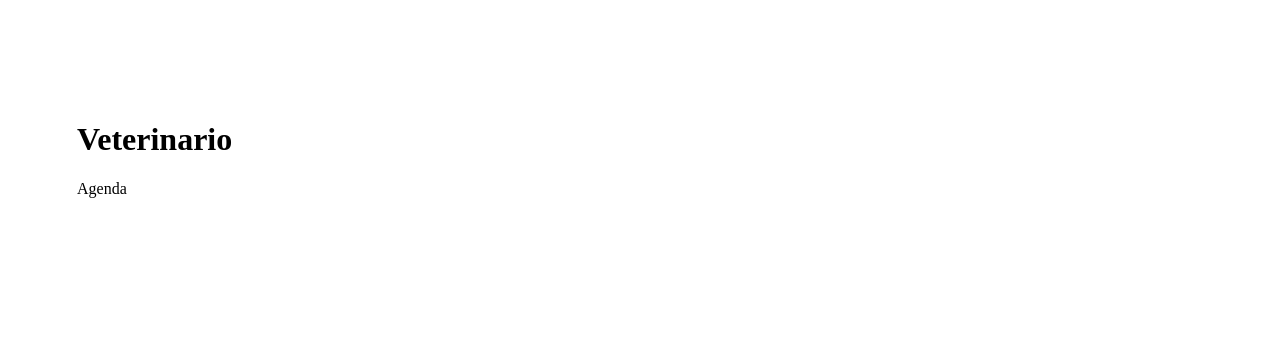
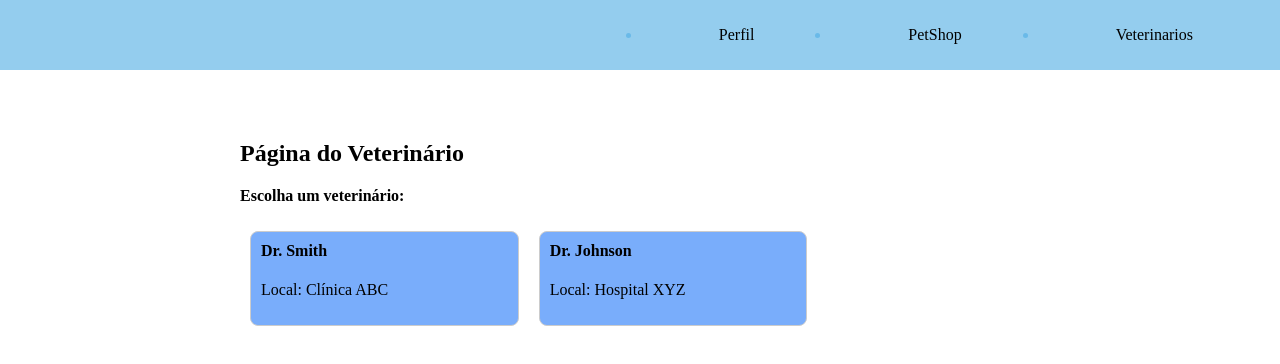
Before and after one commit to willianarauj0/petr, a React (Create React App) app: page /Vet in a window 1280 px wide. Shown: the top 364 px of the page. Built offline with nearby package versions, Linux system fonts and the light colour scheme.

Commit message:
Agendamento

```diff
--- a/src/App.js
+++ b/src/App.js
@@ -9,8 +9,8 @@ import Login from './pages/login';
 import Cadastro from './pages/Cadastro';
 import Perfil from './pages/Perfil';
 import Petshop from './pages/Petshop';
-//import NavBar from './componentes/header/Navbar';
-import Vet1 from './pages/Vet';
+import Vet from './pages/Vet';
+
 
 function App() {
   return (
@@ -25,6 +25,7 @@ function App() {
           <Route path='*' element={<Pagina404 />} />
           <Route path='/Perfil' element={<Perfil />} />
           <Route path='/Petshop' element={<Petshop />} />
+          <Route path='/Vet' element={<Vet />} />
         </Routes>
       </div>
     </BrowserRouter>
--- a/src/componentes/header/Navbar.jsx
+++ b/src/componentes/header/Navbar.jsx
@@ -20,7 +20,7 @@ function Nav () {
             </Link>
           </li>
           <li className="nav-item">
-            <Link to="/Vet" className="nav-link">
+            <Link to="/Veterinario" className="nav-link">
               Veterinarios
             </Link>
           </li>
--- a/src/componentes/header/header.jsx
+++ b/src/componentes/header/header.jsx
@@ -1,7 +1,7 @@
 // Cabecalho.js
 import React from "react";
 import { Link, useNavigate } from "react-router-dom";
-import './NavBar.css';
+
 
 function Cabecalho() {
   const navigate = useNavigate();
--- a/src/componentes/home/Home.jsx
+++ b/src/componentes/home/Home.jsx
@@ -1,7 +1,7 @@
 import React from 'react';
 import { Link } from 'react-router-dom';
 import MeuSvg from './SVG';  // Certifique-se de ter o caminho correto para o arquivo
-
+import Nav from '../header/Navbar';
 
 function Home() {
   return (
--- a/src/pages/404.jsx
+++ b/src/pages/404.jsx
@@ -3,8 +3,8 @@ import React from 'react';
 const Pagina404 = () => {
   return (
     <div>
-      <h1>Veterinario</h1>
-      <p>Agenda</p>
+      <h1>Erro 404 - Página não encontrada</h1>
+      <p>A página que você está procurando não existe.</p>
     </div>
   );
 };
--- /dev/null
+++ b/src/pages/Vet.css
@@ -0,0 +1,95 @@
+/* Vet.css */
+
+.vet-container {
+    max-width: 800px;
+    margin: 0 auto;
+    padding: 20px;
+  }
+
+  .vet-list {
+    list-style: none;
+    padding: 0;
+    display: flex;
+    flex-wrap: wrap;
+  }
+
+  .vet-item {
+    flex: 0 0 calc(33.33% - 20px); /* Ajuste conforme necessário para o número desejado de itens por linha */
+    margin: 10px;
+    background-color: rgba(9, 104, 247, 0.541) ;
+    padding: 15px;
+    border-radius: 8px;
+    cursor: pointer;
+    transition: background-color 0.3s ease;
+  }
+
+  .vet-item:hover {
+    background-color: #72727298;
+  }
+
+  .vet-item h4 {
+    margin-top: 0;
+  }
+
+  .appointment-section {
+    margin-top: 20px;
+  }
+
+  .scheduled-dates {
+    margin-top: 20px;
+  }
+
+  .scheduled-dates h3 {
+    margin-bottom: 10px;
+  }
+
+  .scheduled-dates ul {
+    list-style: none;
+    padding: 0;
+  }
+
+  .scheduled-dates li {
+    margin-bottom: 10px;
+  }
+
+  .scheduled-dates button {
+    margin-left: 10px;
+    cursor: pointer;
+    background-color: #ff4d4f;
+    color: white;
+    border: none;
+    padding: 5px 10px;
+    border-radius: 5px;
+  }
+
+  .appointment-section select {
+    width: 100%;
+    padding: 8px;
+    margin-bottom: 10px;
+  }
+
+  .scheduled-dates li {
+    margin-bottom: 10px;
+    opacity: 0.7; /* Opacidade reduzida para horários marcados */
+  }
+
+  .scheduled-dates button {
+    margin-left: 10px;
+    cursor: pointer;
+    background-color: #ff4d4f;
+    color: white;
+    border: none;
+    padding: 5px 10px;
+    border-radius: 5px;
+  }
+
+  .vet-list .vet-item {
+    border: 1px solid #ccc;
+    padding: 10px;
+    cursor: pointer;
+    transition: background-color 0.3s ease;
+  }
+
+  .vet-list .vet-item:hover {
+    background-color: #f0f0f0;
+  }
--- a/src/pages/Vet.jsx
+++ b/src/pages/Vet.jsx
@@ -1,13 +1,128 @@
-import React  from 'react';
+// Vet.jsx
+import React, { useState } from 'react';
+import './Vet.css';
+import Nav from '../componentes/header/Navbar';
 
+const Vet = () => {
+  const [selectedVet, setSelectedVet] = useState(null);
+  const [appointmentDate, setAppointmentDate] = useState('');
+  const [appointmentTime, setAppointmentTime] = useState('');
+  const [scheduledDates, setScheduledDates] = useState([]);
 
-const Vet1 = () => {
+  const veterinarians = [
+    { id: 1, name: 'Dr. Smith', location: 'Clínica ABC', availableDates: ['2023-12-01', '2023-12-02'], availableTimes: generateTimeSlots() },
+    { id: 2, name: 'Dr. Johnson', location: 'Hospital XYZ', availableDates: ['2023-12-05', '2023-12-07'], availableTimes: generateTimeSlots() },
+    // Adicione mais veterinários conforme necessário
+  ];
+
+  function generateTimeSlots() {
+    const timeSlots = [];
+    for (let hour = 8; hour < 18; hour++) {
+      for (let minute = 0; minute < 60; minute += 30) {
+        const formattedHour = hour.toString().padStart(2, '0');
+        const formattedMinute = minute.toString().padStart(2, '0');
+        timeSlots.push(`${formattedHour}:${formattedMinute}`);
+      }
+    }
+    return timeSlots;
+  }
+
+  const handleVetSelection = (vetId) => {
+    setSelectedVet(vetId);
+    setAppointmentDate('');
+    setAppointmentTime('');
+  };
+
+  const handleAppointmentDateChange = (e) => {
+    setAppointmentDate(e.target.value);
+    setAppointmentTime(''); // Limpe o horário quando a data for alterada
+  };
+
+  const handleAppointmentTimeChange = (e) => {
+    setAppointmentTime(e.target.value);
+  };
+
+  const isTimeSlotAvailable = (timeSlot) => {
+    const existingAppointment = scheduledDates.find(date => date.date === appointmentDate && date.time === timeSlot);
+    return !existingAppointment;
+  };
+
+  const handleAppointmentSubmit = (e) => {
+    e.preventDefault();
+    // Implemente a lógica para adicionar a data e horário marcados à lista
+    const vetName = veterinarians.find((vet) => vet.id === selectedVet).name;
+    const newScheduledDate = {
+      vetName,
+      date: appointmentDate,
+      time: appointmentTime,
+    };
+    setScheduledDates([...scheduledDates, newScheduledDate]);
+    // Limpe a data e o horário de agendamento após a submissão
+    setAppointmentDate('');
+    setAppointmentTime('');
+  };
+
+  const handleDeleteDate = (index) => {
+    // Implemente a lógica para excluir a data marcada
+    const updatedDates = [...scheduledDates];
+    updatedDates.splice(index, 1);
+    setScheduledDates(updatedDates);
+  };
+
   return (
     <div>
+        <Nav/>
+
+    <div className="vet-container">
       <h2>Página do Veterinário</h2>
-      {/* Conteúdo da página do veterinário */}
+      <h3>Escolha um veterinário:</h3>
+      <ul className="vet-list">
+        {veterinarians.map((vet) => (
+          <li key={vet.id} onClick={() => handleVetSelection(vet.id)} className={`vet-item ${selectedVet === vet.id ? 'selected' : ''}`}>
+            <h4>{vet.name}</h4>
+            <p>Local: {vet.location}</p>
+          </li>
+        ))}
+      </ul>
+
+      {selectedVet && (
+        <div className="appointment-section">
+          <h3>Agendamento para {veterinarians.find((vet) => vet.id === selectedVet).name}</h3>
+          <form onSubmit={handleAppointmentSubmit}>
+            <label>Data do Agendamento:</label>
+            <input type="date" value={appointmentDate} onChange={handleAppointmentDateChange} required />
+
+            <label>Horário do Agendamento:</label>
+            <div className="time-slots">
+              {veterinarians.find((vet) => vet.id === selectedVet).availableTimes.map((time, index) => (
+                <label key={index}>
+                  <input type="radio" name="appointmentTime" value={time} onChange={handleAppointmentTimeChange} required disabled={!isTimeSlotAvailable(time)} />
+                  {isTimeSlotAvailable(time) ? time : 'Indisponível'}
+                </label>
+              ))}
+            </div>
+
+            <button type="submit">Agendar</button>
+          </form>
+        </div>
+      )}
+
+      {scheduledDates.length > 0 && (
+        <div className="scheduled-dates">
+          <h3>Datas Marcadas</h3>
+          <ul>
+            {scheduledDates.map((date, index) => (
+              <li key={index}>
+                {date.vetName} - {date.date} às {date.time}
+                <button onClick={() => handleDeleteDate(index)}>Excluir</button>
+              </li>
+            ))}
+          </ul>
+        </div>
+      )}
+    </div>
     </div>
   );
 };
 
-export default Vet1;
+export default Vet;
```
